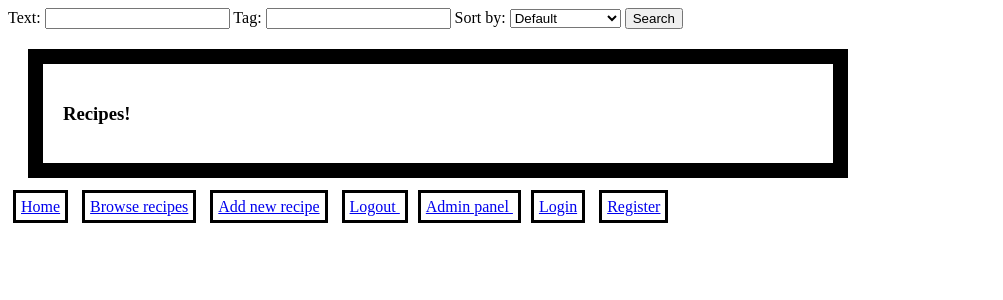
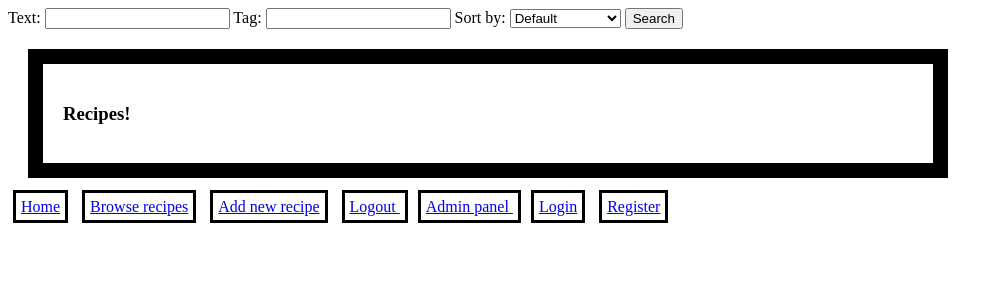
Before and after one commit to IgorWalkowiak/CookBook_SQL, a Flask app: page /recipes/browseRecipes in a window 1280 px wide. Shown: the top 300 px of the page, without its empty margins (0-1003 px from the left). Run offline with Flask 2, Linux system fonts and the light colour scheme; data that the repository does not hold is empty.

Commit message:
Front and changes

```diff
--- a/static/assets/style.css
+++ b/static/assets/style.css
@@ -42,7 +42,7 @@ font-size : 2em;
 
 .recipe{
 background-color: lightslategray;
-width: 400px;
+width: 500px;
 border: 5px solid red;
 padding: 10px;
 margin: 10px;
@@ -50,7 +50,7 @@ margin: 10px;
 }
 
 .recipes{
-  width: 750px;
+  width: 850px;
   border: 15px solid black;
   padding: 20px;
   margin: 20px;
--- a/templates/recipes/browseRecipes.html
+++ b/templates/recipes/browseRecipes.html
@@ -28,7 +28,6 @@
                     <p class = 'author'>{{recipe.owner}}</p>
                     <p class = 'posVotes'>Votes up: {{recipe.votesUp}}</p>
                     <p class = 'negVotes'>Votes down: {{recipe.votesDown}}</p>
-                    <p class = 'rate'> sum: {{recipe.sum}}</p>
                     <a class ='moreLink' href='/recipes/recipe/{{recipe.id}}'> Read more! </a>
                 </div>
             {% endfor %}
```
